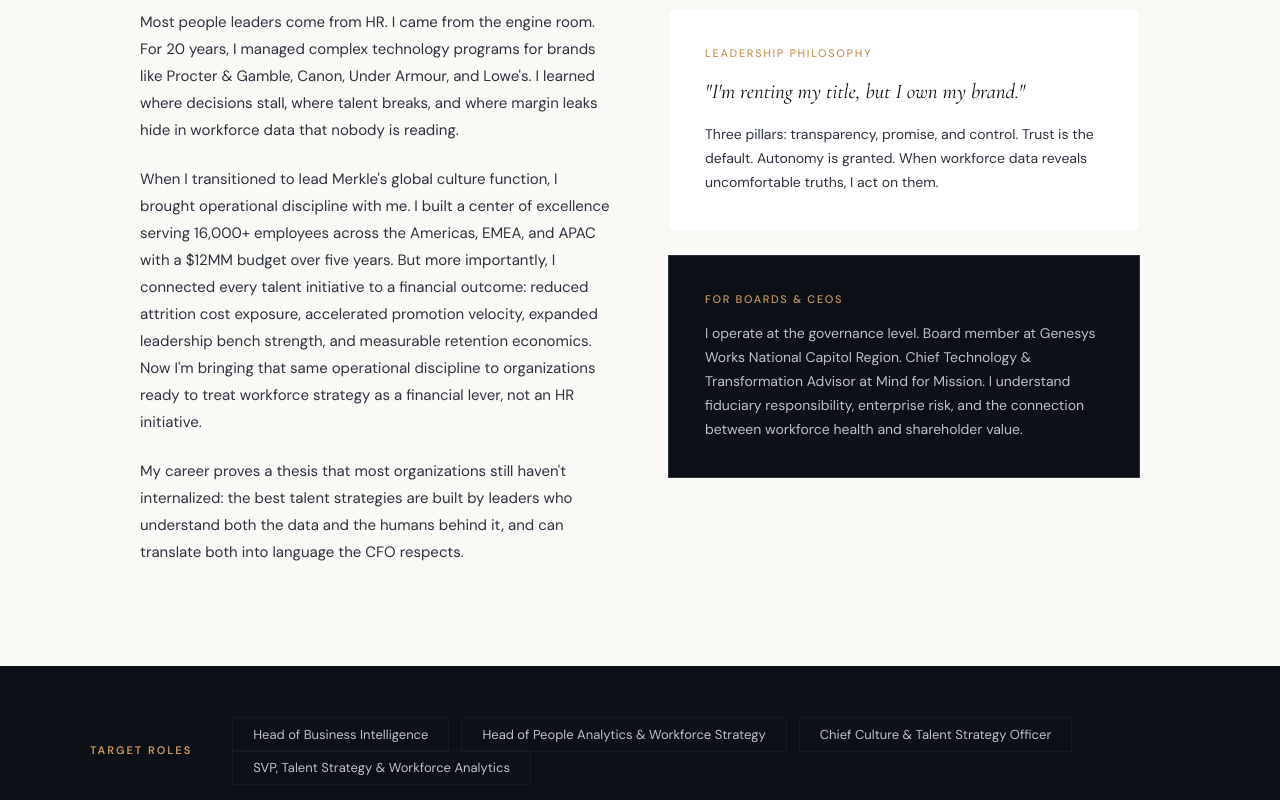
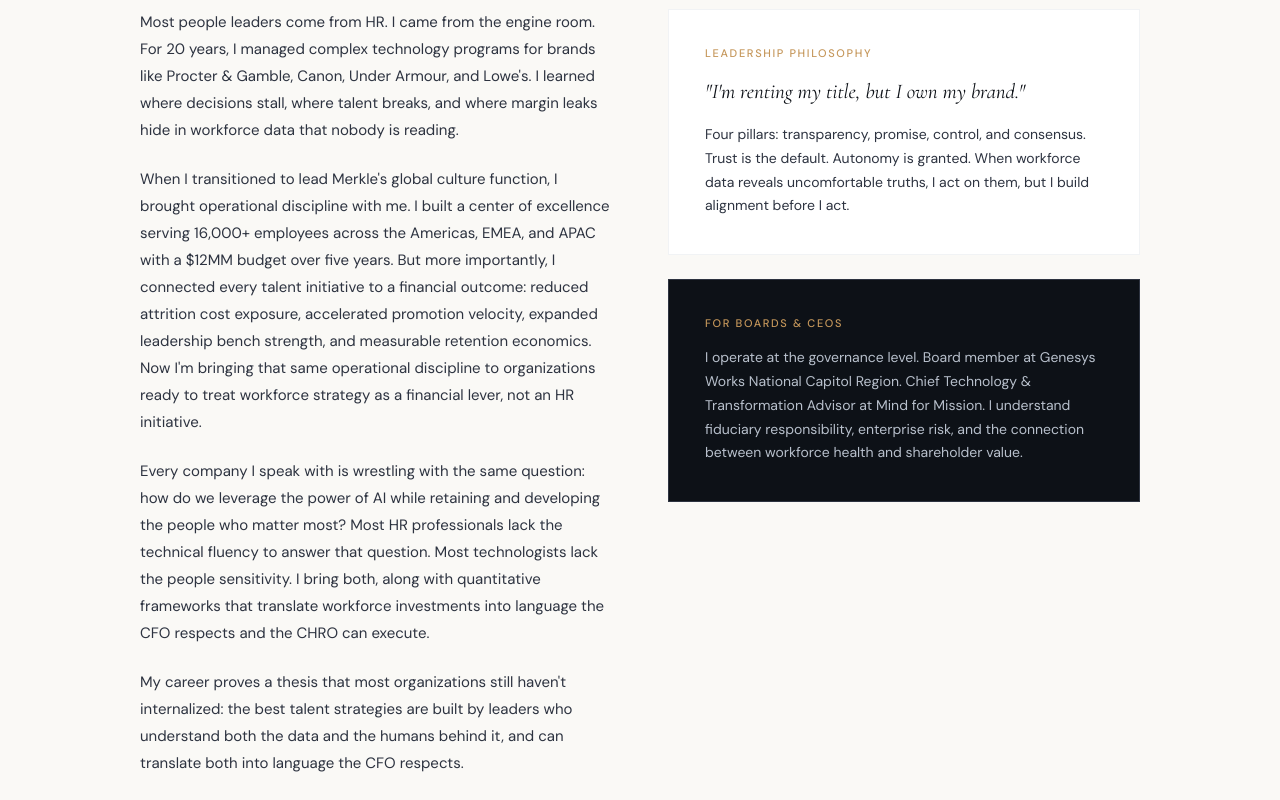
Before and after one commit to kirtonmorris-dev/kirtmorris-site, a Next.js app: page / in a window 1280 px wide. Shown: the part 1160-1960 px from the top of the page. Built offline with nearby package versions, Linux system fonts and the light colour scheme.

Commit message:
Update page.tsx
All changes suggested by Michael Mclaren

```diff
--- a/app/page.tsx
+++ b/app/page.tsx
@@ -42,7 +42,7 @@
   { title: "Culture Transformation at Scale", desc: "Building measurable culture programs from zero to center of excellence with defensible ROI tied directly to margin protection and talent retention.", icon: "◇" },
   { title: "Enterprise Digital Delivery", desc: "25+ years leading $20MM+ technology transformations for Fortune 1000 brands, delivering cost reduction, productivity improvement, and revenue growth.", icon: "▣" },
   { title: "Talent System Architecture", desc: "Designing fair, transparent talent systems that accelerate promotion velocity, reduce time-to-fill for critical roles, and connect people investments to financial outcomes.", icon: "△" },
-  { title: "Employee Value Proposition Design", desc: "Crafting EVP frameworks that reduce attrition cost exposure, strengthen employer brand positioning, and measurably improve offer acceptance rates.", icon: "○" },
+  { title: "AI Workforce Readiness", desc: "Helping organizations prepare their workforce for AI driven disruption by identifying which roles require human judgment, which tasks can be automated, and how to retool teams for maximum value creation while preserving institutional knowledge.", icon: "○" },
   { title: "Organizational Design & Restructuring", desc: "Aligning talent capabilities with strategic business objectives to protect margins, mitigate succession risk, and accelerate enterprise performance.", icon: "□" },
 ];
 
@@ -259,6 +259,9 @@
               <p style={{ fontFamily: "'DM Sans', sans-serif", fontSize: "15px", lineHeight: 1.8, color: B.slate, marginBottom: "22px" }}>
                 When I transitioned to lead Merkle's global culture function, I brought operational discipline with me. I built a center of excellence serving 16,000+ employees across the Americas, EMEA, and APAC with a $12MM budget over five years. But more importantly, I connected every talent initiative to a financial outcome: reduced attrition cost exposure, accelerated promotion velocity, expanded leadership bench strength, and measurable retention economics. Now I'm bringing that same operational discipline to organizations ready to treat workforce strategy as a financial lever, not an HR initiative.
               </p>
+              <p style={{ fontFamily: "'DM Sans', sans-serif", fontSize: "15px", lineHeight: 1.8, color: B.slate, marginBottom: "22px" }}>
+                Every company I speak with is wrestling with the same question: how do we leverage the power of AI while retaining and developing the people who matter most? Most HR professionals lack the technical fluency to answer that question. Most technologists lack the people sensitivity. I bring both, along with quantitative frameworks that translate workforce investments into language the CFO respects and the CHRO can execute.
+              </p>
               <p style={{ fontFamily: "'DM Sans', sans-serif", fontSize: "15px", lineHeight: 1.8, color: B.slate }}>
                 My career proves a thesis that most organizations still haven't internalized: the best talent strategies are built by leaders who understand both the data and the humans behind it, and can translate both into language the CFO respects.
               </p>
@@ -272,7 +275,7 @@
                 <p style={{ fontFamily: "'DM Sans', sans-serif", fontSize: "11px", fontWeight: 500, letterSpacing: "0.15em", textTransform: "uppercase", color: B.gold, marginBottom: "16px" }}>Leadership Philosophy</p>
                 <p style={{ fontFamily: "'Cormorant Garamond', serif", fontSize: "21px", fontWeight: 400, lineHeight: 1.5, color: B.midnight, fontStyle: "italic", marginBottom: "16px" }}>"I'm renting my title, but I own my brand."</p>
                 <p style={{ fontFamily: "'DM Sans', sans-serif", fontSize: "14px", lineHeight: 1.7, color: B.slate }}>
-                  Three pillars: transparency, promise, and control. Trust is the default. Autonomy is granted. When workforce data reveals uncomfortable truths, I act on them.
+                  Four pillars: transparency, promise, control, and consensus. Trust is the default. Autonomy is granted. When workforce data reveals uncomfortable truths, I act on them, but I build alignment before I act.
                 </p>
               </div>
 
@@ -295,7 +298,7 @@
 
 function TargetRoles() {
   const roles = [
-    "Head of Business Intelligence",
+    "SVP, Talent Strategy & AI Workforce Readiness",
     "Head of People Analytics & Workforce Strategy",
     "Chief Culture & Talent Strategy Officer",
     "SVP, Talent Strategy & Workforce Analytics",
@@ -421,7 +424,7 @@
           {[
             { label: "Before", color: `${B.slate}11`, text: "Merkle had no formal DEI function, no measurement framework, no dedicated budget, and no global coordination across 16,000+ employees in three regions. Talent representation was stagnant. Leadership bench strength was weak in diversity. There was no infrastructure to connect people strategy to business outcomes." },
             { label: "Problem", color: `${B.slate}08`, text: "The CEO needed a center of excellence that could operate at enterprise scale, produce measurable financial and talent outcomes, and withstand scrutiny from the CFO and external stakeholders. This was not a communications exercise. It was an operational build that required budget management, vendor selection, technology integration, cross-regional governance, and executive stakeholder alignment." },
-            { label: "Action", color: `${B.slate}11`, text: "I recruited a team of six professionals across three regions within 12 months and built the function from the ground up. I secured and managed a $12MM budget over five years, established 11 Employee Resource Groups with 1,300 champions, created systematic measurement frameworks using Workday and workforce analytics, launched the LIFT leadership program, formed Merkle's first Howard University partnership, and embedded inclusive hiring practices with the first Inclusive Hiring Manager." },
+            { label: "Action", color: `${B.slate}11`, text: "I recruited a team of six professionals across three regions within 12 months and built the function from the ground up. I secured and managed a $12MM budget over five years, established 11 Employee Resource Groups with 1,300 champions, created systematic measurement frameworks using Workday and workforce analytics that enabled quarterly reporting to the CEO and CFO on retention economics, promotion velocity, and talent pipeline ROI, launched the LIFT leadership program, formed Merkle's first Howard University partnership, and embedded inclusive hiring practices with the first Inclusive Hiring Manager." },
             { label: "Result", color: `${B.slate}08`, text: "50% increase in diverse talent pipeline. 4% rise in women executives. 7% growth in underrepresented talent. 35% boost in diverse recruitment via Howard University. Three internal promotions in six months through LIFT. Employee Pulse scores improved from 3.0 to 4.1. Five industry awards including Microsoft DEI Champion of the Year. Published thought leadership in Quartz, Digiday, and Afrotech. The function became a model referenced by Dentsu's global leadership." },
           ].map((step, i) => (
             <FadeIn key={i} delay={200 + i * 120}>
@@ -611,7 +614,7 @@
                 <p style={{ fontFamily: "'DM Sans', sans-serif", fontSize: "15px", fontWeight: 500, color: B.ivory }}>Mind for Mission</p>
               </div>
               <p style={{ fontFamily: "'DM Sans', sans-serif", fontSize: "13px", color: B.silver, maxWidth: "400px" }}>
-                Advisory role applying enterprise technology strategy and organizational transformation expertise to mission driven organizations.
+                Advisory role helping mission driven organizations navigate AI adoption by identifying which work requires human judgment and which can be automated, ensuring technology serves the mission without displacing the people who deliver it.
               </p>
             </div>
           </div>
@@ -637,7 +640,7 @@
         </FadeIn>
         <FadeIn delay={200}>
           <p style={{ fontFamily: "'DM Sans', sans-serif", fontSize: "15px", lineHeight: 1.7, color: B.steel, marginBottom: "36px" }}>
-            I engage selectively with organizations where workforce strategy, talent systems, or culture transformation are treated as competitive levers. If that describes your challenge, I welcome the conversation.
+            I engage selectively with organizations where workforce strategy, talent systems, or culture transformation are treated as competitive levers, or where AI driven workforce transformation requires a leader who understands both the technology and the humans behind it. If that describes your challenge, I welcome the conversation.
           </p>
         </FadeIn>
         <FadeIn delay={300}>
```
